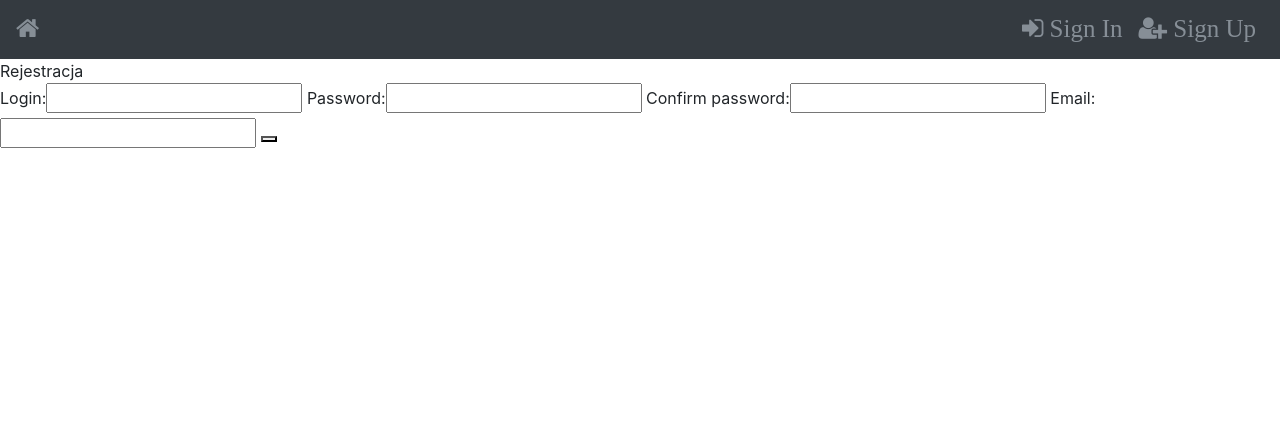
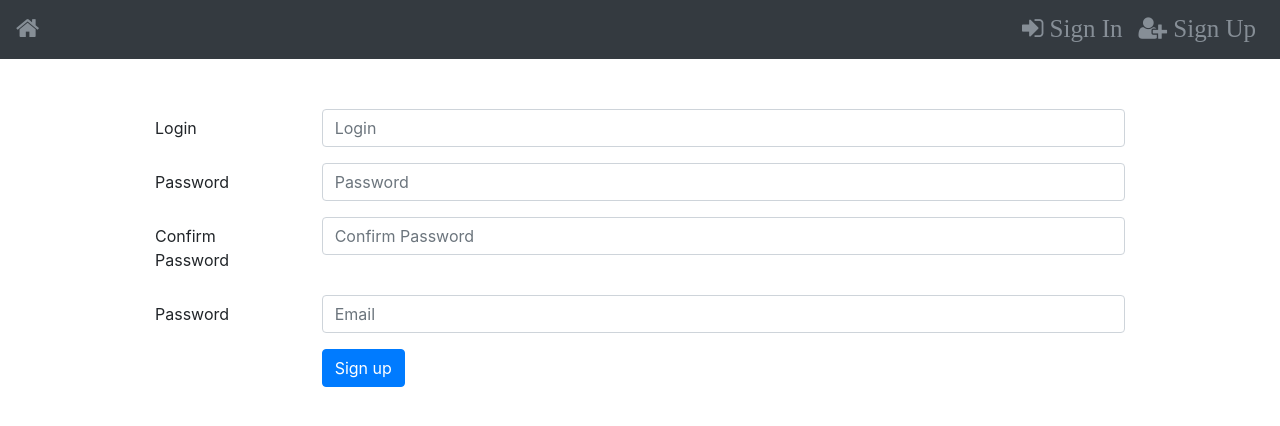
Before and after one commit to mateuszmarzec/RateYourSubjects, a Django app: template templates/Account/registration.html in a window 1280 px wide. Shown: the top 426 px of the page. Run offline with Django 3.2, Linux system fonts and the light colour scheme; the template is opened without the code that fills it: values that come from a table or form of the project are taken from there, others are empty; some libraries are stand-ins or nearby versions.

Commit message:
navbar update v4

```diff
--- a/Account/urls.py
+++ b/Account/urls.py
@@ -8,5 +8,6 @@ urlpatterns = [
         {'template_name': 'Account/login.html'}, name='login'),
     url('logout/$', auth_views.logout,
         {'template_name': 'Account/logout.html'}, name='logout'),
+    url(r'^reg/$', views.registration, name='registration'),
 
 ]
--- a/templates/Account/registration.html
+++ b/templates/Account/registration.html
@@ -2,10 +2,38 @@
 
 {% block content %}
 
-    Rejestracja <br>
-    <form method="POST" class="post-form">
-        {{form.as_table}}
-        {% csrf_token %}<button type="submit"></button>
+    <form method="POST" class="post-form"> {% csrf_token %}
+        <div class="container" style="width:1000px; margin-top: 50px;">
+            <div class="form-group row">
+              <label for="inputEmail3" class="col-sm-2 col-form-label">Login</label>
+              <div class="col-sm-10">
+                <input type="text" class="form-control" required="required" placeholder="Login" name="login">
+              </div>
+            </div>
+            <div class="form-group row">
+              <label for="inputPassword3" class="col-sm-2 col-form-label">Password</label>
+              <div class="col-sm-10">
+                <input type="password" required="required" class="form-control" placeholder="Password" name="password">
+              </div>
+            </div>
+            <div class="form-group row">
+              <label for="inputPassword3" class="col-sm-2 col-form-label">Confirm Password</label>
+              <div class="col-sm-10">
+                <input type="password" required="required" class="form-control" placeholder="Confirm Password" name="confirm_password">
+              </div>
+            </div>
+            <div class="form-group row">
+              <label for="inputPassword3" class="col-sm-2 col-form-label">Password</label>
+              <div class="col-sm-10">
+                <input type="email" required="required" class="form-control" placeholder="Email" name="email">
+              </div>
+            </div>
+            <div class="form-group row">
+              <div class="offset-sm-2 col-sm-10">
+                <button type="submit" class="btn btn-primary">Sign up</button>
+            </div>
+        </div>
+    </div>
     </form>
 
 {% endblock %}
--- a/templates/base.html
+++ b/templates/base.html
@@ -47,13 +47,13 @@
                 <div class="modal-body">
                     <div class="form-group">
                         <div class="input-group input-group-lg">
-                          <input type="text" class="form-control" placeholder="Username" aria-label="Username" aria-describedby="sizing-addon1" name="username">
+                          <input type="text" class="form-control" required="required" placeholder="Username" aria-label="Username" aria-describedby="sizing-addon1" name="username">
                           <span class="input-group-addon" id="sizing-addon1"><i class="fa fa-user-circle-o" aria-hidden="true"></i></span>
                         </div>
                     </div>
                     <div class="form-group">
                         <div class="input-group input-group-lg">
-                          <input type="password" class="form-control" placeholder="Password" aria-label="Password" aria-describedby="sizing-addon1" name="password">
+                          <input type="password" class="form-control" required="required" placeholder="Password" aria-label="Password" aria-describedby="sizing-addon1" name="password">
                           <span class="input-group-addon" id="sizing-addon1"><i class="fa fa-key" aria-hidden="true"></i></span>
                         </div>
                     </div>
@@ -68,9 +68,11 @@
       </div>
     </div>
 
-    {% block error %}
-        {{ error }}
-    {% endblock %}
+    <div class="container-fluid" style="margin-top: 50px;">
+        {% block error %}
+            <!-- Errors -->
+        {% endblock %}
+    </div>
 
     <script>
         $('i').popover({ trigger: "hover" });
--- a/templates/navibar.html
+++ b/templates/navibar.html
@@ -10,14 +10,14 @@
     <ul class="navbar-nav ml-auto mt-2 mt-lg-0" id="nav-icons">
       {% if user.is_authenticated %}
       <li class="nav-item">
-        <a class="nav-link" href="{% url 'Account:logout' %}"><i id="popoverOption" class="fa fa-sign-out fa" aria-hidden="true" data-content="Don't do this :(" rel="popover" data-placement="bottom">Sing Out</i></a>
+        <a class="nav-link" href="{% url 'Account:logout' %}"><i id="popoverOption" class="fa fa-sign-out fa" aria-hidden="true" data-content="Are You sure? :(" rel="popover" data-placement="bottom">Sing Out</i></a>
       </li>
       {% else %}
       <li class="nav-item active">
         <a class="nav-link" href="#"><i id="popoverOption" data-content="To use this app You have to sign in!" rel="popover" data-placement="bottom" class="fa fa-sign-in" aria-hidden="true" data-toggle="modal" data-target="#sign-in-modal"> Sign In</i></a>
       </li>
       <li class="nav-item active">
-        <a class="nav-link" href="#"><i id="popoverOption" data-content="If You don't have an account, do so!" rel="popover" data-placement="bottom" class="fa fa-user-plus" aria-hidden="true" data-toggle="modal" data-target="#sign-up-modal"> Sign Up</i></a>
+        <a class="nav-link" href="{% url 'Account:registration' %}"><i id="popoverOption" data-content="If You don't have an account, do so!" rel="popover" data-placement="bottom" class="fa fa-user-plus" aria-hidden="true" data-toggle="modal" data-target="#sign-up-modal"> Sign Up</i></a>
       </li>
       {% endif %}
     </ul>
```
Also changed, not shown: Account/views.py (+8 -6 lines), templates/Account/login.html (+16 -2 lines), templates/RateApp/registration.html (deleted, +0 -11 lines), db.sqlite3.
